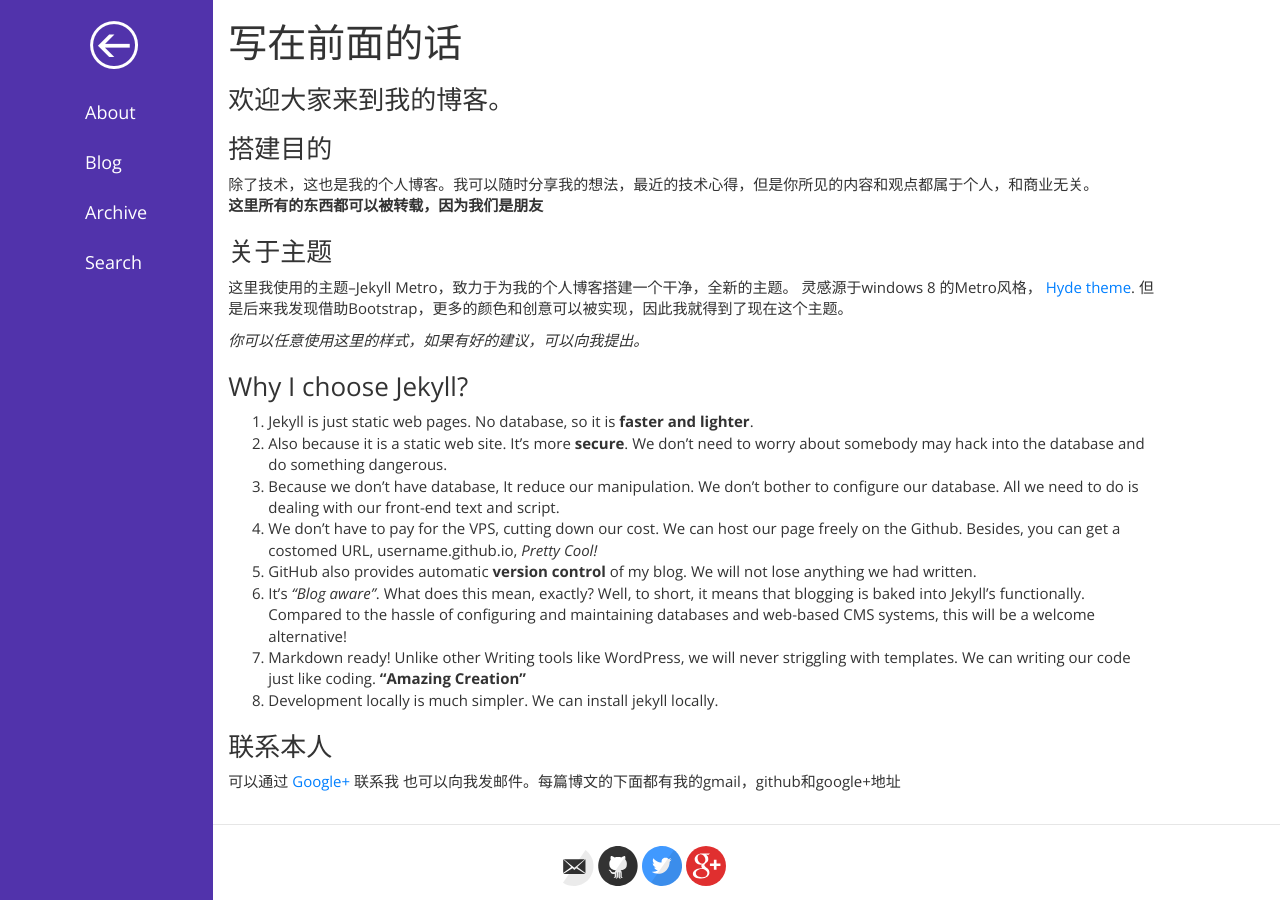
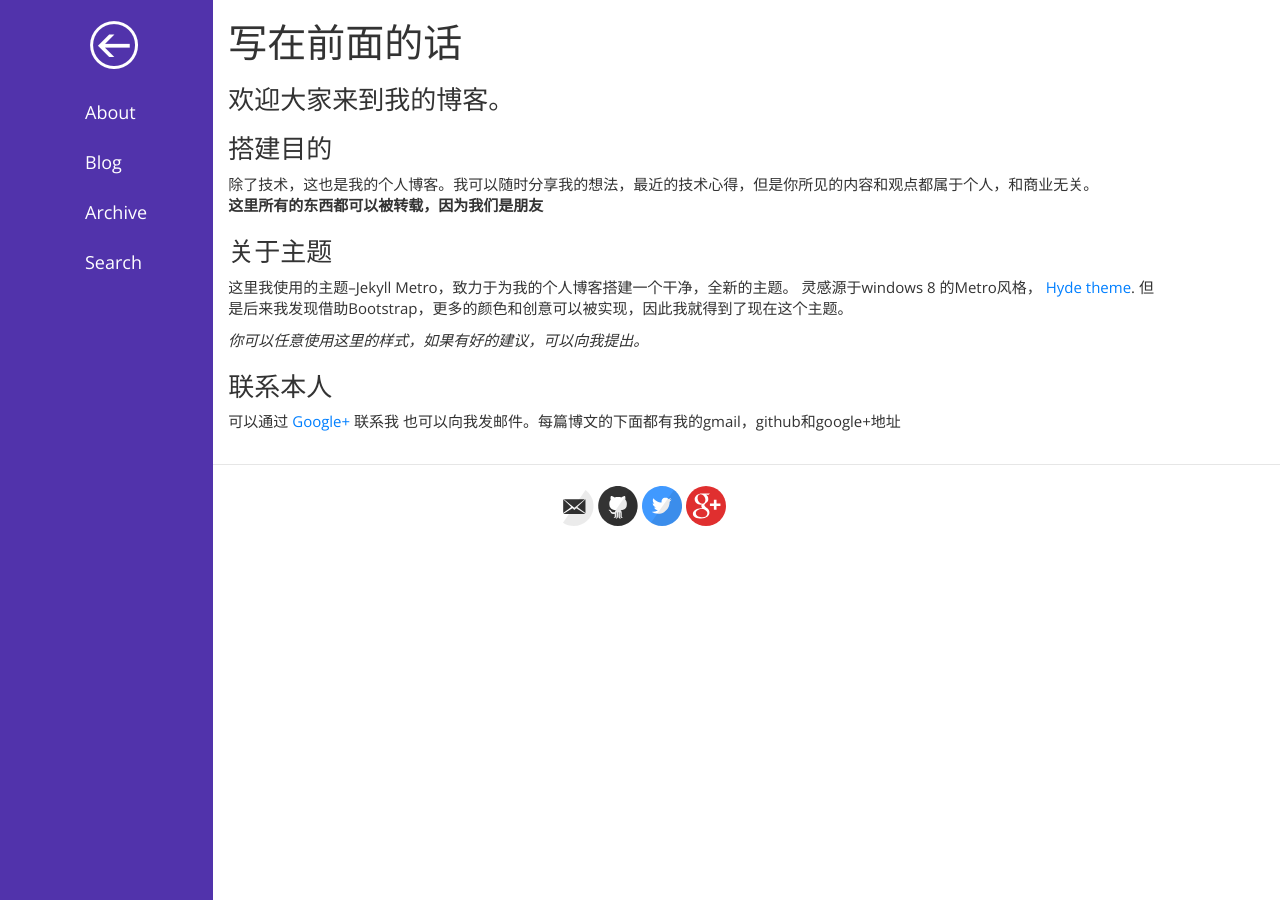
Before and after one commit to ZhuFengdaaa/ZhuFengdaaa.github.io, a Jekyll site: the page built from about/index.md, in a window 1280 px wide. Built offline with Jekyll 4.4.1, drawn with Linux system fonts in a browser that asks for light colours.

Commit message:
2015-01-04-22-54-43

```diff
--- a/about/index.md
+++ b/about/index.md
@@ -7,6 +7,7 @@
 ###欢迎大家来到我的博客。
 
 ###搭建目的
+
 除了技术，这也是我的个人博客。我可以随时分享我的想法，最近的技术心得，但是你所见的内容和观点都属于个人，和商业无关。
 <br/>**这里所有的东西都可以被转载，因为我们是朋友**
 
@@ -16,15 +17,6 @@
 
 *你可以任意使用这里的样式，如果有好的建议，可以向我提出。*
 
-### Why I choose Jekyll?
-1. Jekyll is just static web pages. No database, so it is  **faster and lighter**.
-2. Also because it is a static web site. It's more **secure**. We don't need to worry about somebody may hack into the database and do something dangerous.
-3. Because we don't have database, It reduce our manipulation. We don't bother to configure our database. All we need to do is dealing with our front-end text and script.
-4. We don't have to pay for the VPS, cutting down our cost. We can host our page freely on the Github. Besides, you can get a costomed URL, username.github.io, *Pretty Cool!*
-5. GitHub also provides automatic **version control** of my blog. We will not lose anything we had written.
-6. It's *"Blog aware"*. What does this mean, exactly? Well, to short, it means that blogging is baked into Jekyll's functionally. Compared to the hassle of configuring and maintaining databases and web-based CMS systems, this will be a welcome alternative!
-7.  Markdown ready! Unlike other Writing tools like WordPress, we will never striggling with templates. We can writing our code just like coding. **"Amazing Creation"**
-8.  Development locally is much simpler. We can install jekyll locally.
 
 ### 联系本人
 
--- a/archive/index.html
+++ b/archive/index.html
@@ -12,7 +12,7 @@
                 <ul class="nav nav-pills">
                     {% for tag in site.tags %}
                     <li class="red" style="margin:5px">
-                        <a href="/tags/{{ tag | first | slugize }}/"> {{ tag | first }}&nbsp;<span class="badge">{{ tag | last | size}}</span></a>
+                        <a href="/archive/{{ tag | first | slugize }}/"> {{ tag | first }}&nbsp;<span class="badge">{{ tag | last | size}}</span></a>
                     </li>
                     {% endfor %}
                 </ul>
--- a/search.html
+++ b/search.html
@@ -2,6 +2,7 @@
 layout: page
 title: Search
 description: Search for Jekyll Metro
+theme: red
 ---
 
 
```
Also changed, not shown: index.html (+13 -13 lines).
